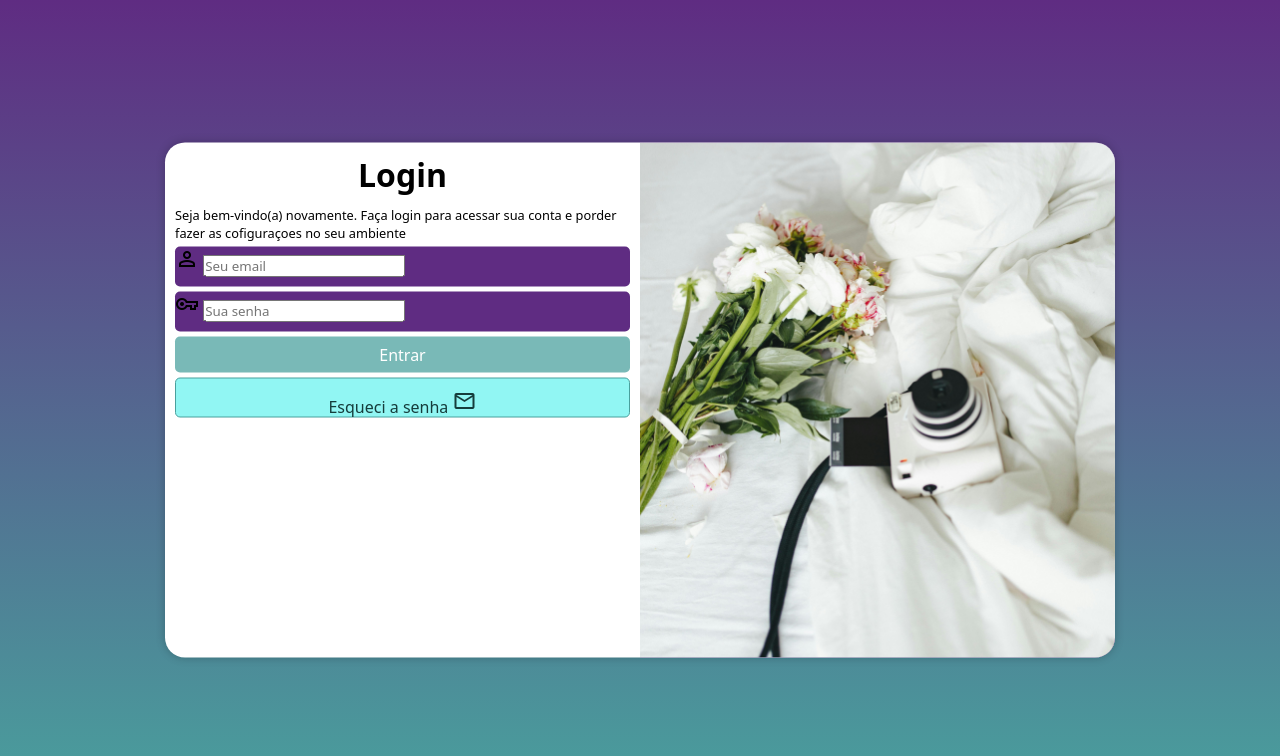
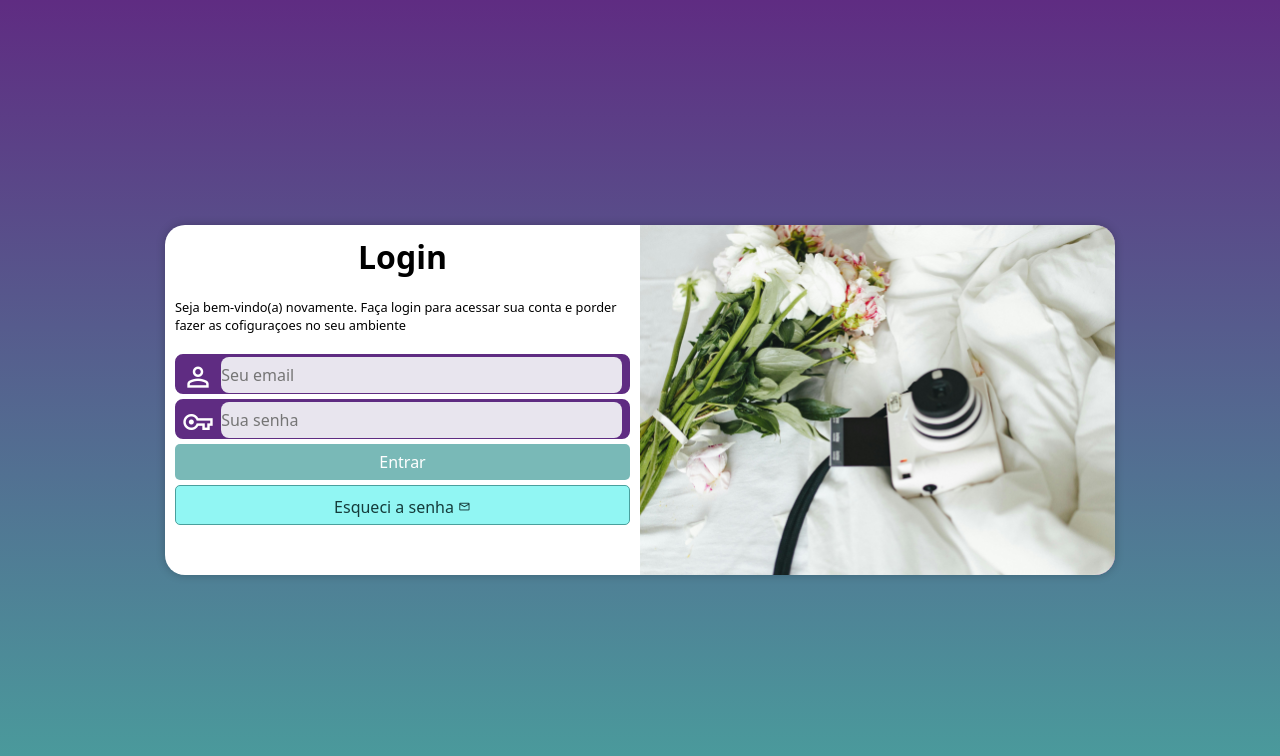
Before and after one commit to JoaoVictor1819/projeto-login, a plain HTML site: page index.html in a window 1280 px wide. Drawn offline with nearby package versions, Linux system fonts and the light colour scheme.

Commit message:
finalizando projeto login

```diff
--- a/estilos/media-query.css
+++ b/estilos/media-query.css
@@ -11,6 +11,7 @@
    }
     #login{
         width: 80vw;
+        height: 280px;
     }
     #login > #imagens{
         float: left;
@@ -32,6 +33,7 @@
 
     #login{
         width: 950px;
+        height: 350px;
     }
    #login > #imagens{
         float: right;
@@ -47,5 +49,6 @@
     }
     #formulario > p{
    font-size: 0.8em;
+   margin: 20px 0px;
     }
 }
--- a/estilos/style.css
+++ b/estilos/style.css
@@ -64,11 +64,31 @@ form > .campo{
    display: block;
    width: 100%;
    height: 40px;
-   border-radius: 5px;
+   border-radius: 8px;
    margin: 5px 0px;
+   border: 2px solid #5f2c82;
 }
 .campo > label{
     display: none;
+}
+.campo > span{
+    color: white;
+    font-size: 2em;
+    width: 40px;
+    padding: 5px;
+}
+.campo > input{
+    background-color: #f9fbfbe4;
+    font-size: 1em;
+    width: calc(100% - 50px);
+    transform: translateY(-12px);
+    height: 100%;
+    border: 0px;
+    border-radius: 8px;
+}
+.campo > input:focus-within{
+    background-color: white;
+
 }
 form > input[type=submit]{
     display: block;
@@ -105,6 +125,6 @@ form > .botao{
 form > .botao:hover{
     background-color: #aee4e3;
 }
-.botao > i{
-    font-size: 0.3em;
+.botao > span{
+    font-size: 0.8em;
 }
```
